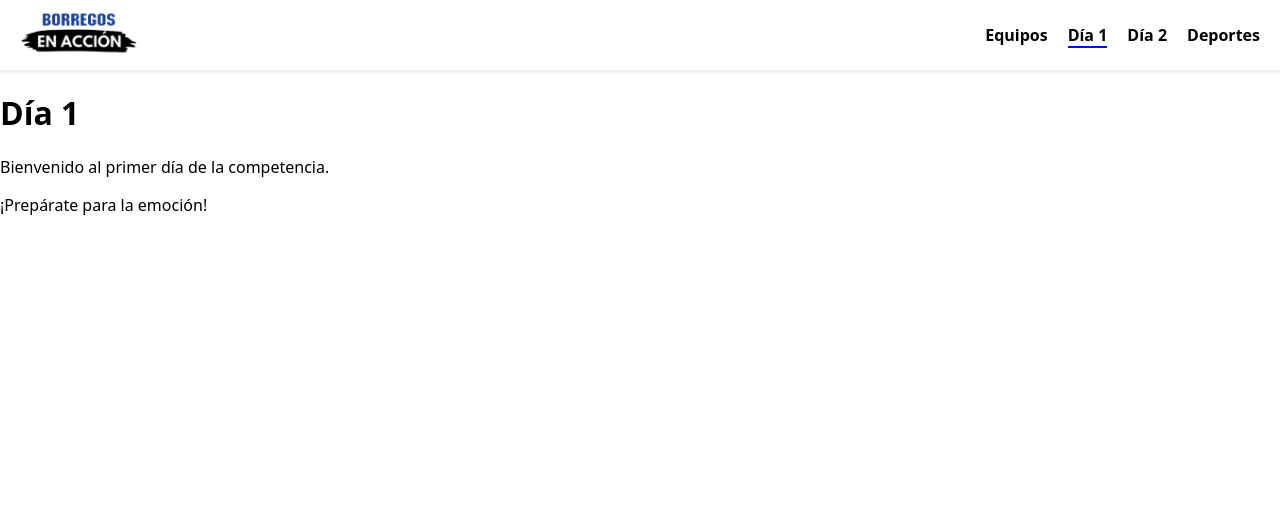
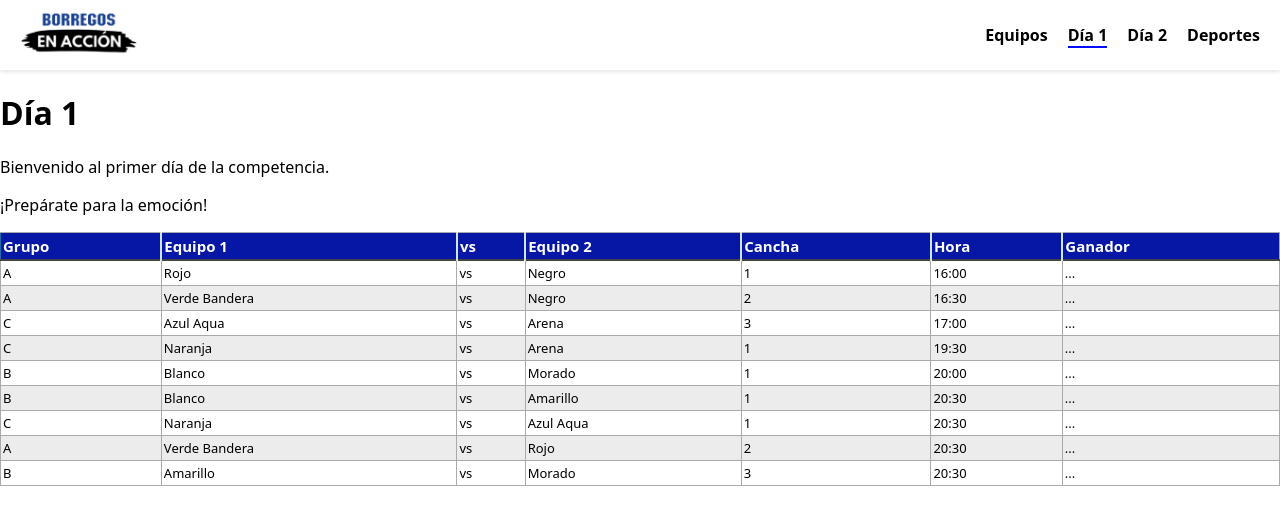
Before and after one commit to Borregos-en-Accion/Frontend-WebApp, a React (Vite) app: page /primer_dia in a window 1280 px wide. Shown: the top 524 px of the page. Built offline with nearby package versions, Linux system fonts and the light colour scheme; what react-tournament-brackets would draw is missing.

Commit message:
New table component

```diff
--- /dev/null
+++ b/src/components/Table.jsx
@@ -0,0 +1,108 @@
+import React from "react";
+import styles from "../styles/Table.module.css";
+
+export default function Table() {
+
+
+  return (
+    <div>
+    <table className={`${styles.blueTable}`}>
+      <thead>
+        <tr>
+          <th>Grupo</th>
+          <th>Equipo 1</th>
+          <th>vs</th>
+          <th>Equipo 2</th>
+          <th>Cancha</th>
+          <th>Hora</th>
+          <th>Ganador</th>
+        </tr>
+      </thead>
+      <tbody>
+        <tr>
+          <td>A</td>
+          <td>Rojo</td>
+          <td>vs</td>
+          <td>Negro</td>
+          <td>1</td>
+          <td>16:00</td>
+          <td>...</td>
+        </tr>
+        <tr>
+          <td>A</td>
+          <td>Verde Bandera</td>
+          <td>vs</td>
+          <td>Negro</td>
+          <td>2</td>
+          <td>16:30</td>
+          <td>...</td>
+        </tr>
+        <tr>
+          <td>C</td>
+          <td>Azul Aqua</td>
+          <td>vs</td>
+          <td>Arena</td>
+          <td>3</td>
+          <td>17:00</td>
+          <td>...</td>
+        </tr>
+        <tr>
+          <td>C</td>
+          <td>Naranja</td>
+          <td>vs</td>
+          <td>Arena</td>
+          <td>1</td>
+          <td>19:30</td>
+          <td>...</td>
+        </tr>
+        <tr>
+          <td>B</td>
+          <td>Blanco</td>
+          <td>vs</td>
+          <td>Morado</td>
+          <td>1</td>
+          <td>20:00</td>
+          <td>...</td>
+        </tr>
+        <tr>
+          <td>B</td>
+          <td>Blanco</td>
+          <td>vs</td>
+          <td>Amarillo</td>
+          <td>1</td>
+          <td>20:30</td>
+          <td>...</td>
+        </tr>
+        <tr>
+          <td>C</td>
+          <td>Naranja</td>
+          <td>vs</td>
+          <td>Azul Aqua</td>
+          <td>1</td>
+          <td>20:30</td>
+          <td>...</td>
+        </tr>
+        <tr>
+          <td>A</td>
+          <td>Verde Bandera</td>
+          <td>vs</td>
+          <td>Rojo</td>
+          <td>2</td>
+          <td>20:30</td>
+          <td>...</td>
+        </tr>
+        <tr>
+          <td>B</td>
+          <td>Amarillo</td>
+          <td>vs</td>
+          <td>Morado</td>
+          <td>3</td>
+          <td>20:30</td>
+          <td>...</td>
+        </tr>
+      </tbody>
+    </table>
+
+  </div>
+  );
+}
--- a/src/pages/FirstDay/FirstDayPage.jsx
+++ b/src/pages/FirstDay/FirstDayPage.jsx
@@ -1,5 +1,6 @@
 import React from "react";
 import Navbar from "../../components/Navbar";
+import Table from "../../components/Table";
 import styles from "./FirstDay.module.css";
 
 export default function FirstDayPage() {
@@ -11,6 +12,8 @@ export default function FirstDayPage() {
         <h1>Día 1</h1>
         <p>Bienvenido al primer día de la competencia.</p>
         <p>¡Prepárate para la emoción!</p>
+       <Table />
+
       </div>
     </>
   );
--- /dev/null
+++ b/src/styles/Table.module.css
@@ -0,0 +1,45 @@
+table.blueTable {
+    border: 1px solid #1C6EA4;
+    background-color: #FFFFFF;
+    width: 100%;
+    height: 200px;
+    text-align: left;
+    border-collapse: collapse;
+  }
+  table.blueTable td, table.blueTable th {
+    border: 1px solid #AAAAAA;
+    padding: 3px 2px;
+  }
+  table.blueTable tbody td {
+    font-size: 13px;
+  }
+  table.blueTable tr:nth-child(even) {
+    background: #ececec;
+  }
+  table.blueTable thead {
+    background: #0517A4;
+    border-bottom: 2px solid #444444;
+  }
+  table.blueTable thead th {
+    font-size: 15px;
+    font-weight: bold;
+    color: #FFFFFF;
+    border-left: 2px solid #D0E4F5;
+  }
+  table.blueTable thead th:first-child {
+    border-left: none;
+  }
+
+  table.blueTable tfoot td {
+    font-size: 14px;
+  }
+  table.blueTable tfoot .links {
+    text-align: right;
+  }
+  table.blueTable tfoot .links a{
+    display: inline-block;
+    background: #1C6EA4;
+    color: #FFFFFF;
+    padding: 2px 8px;
+    border-radius: 5px;
+  }
```
